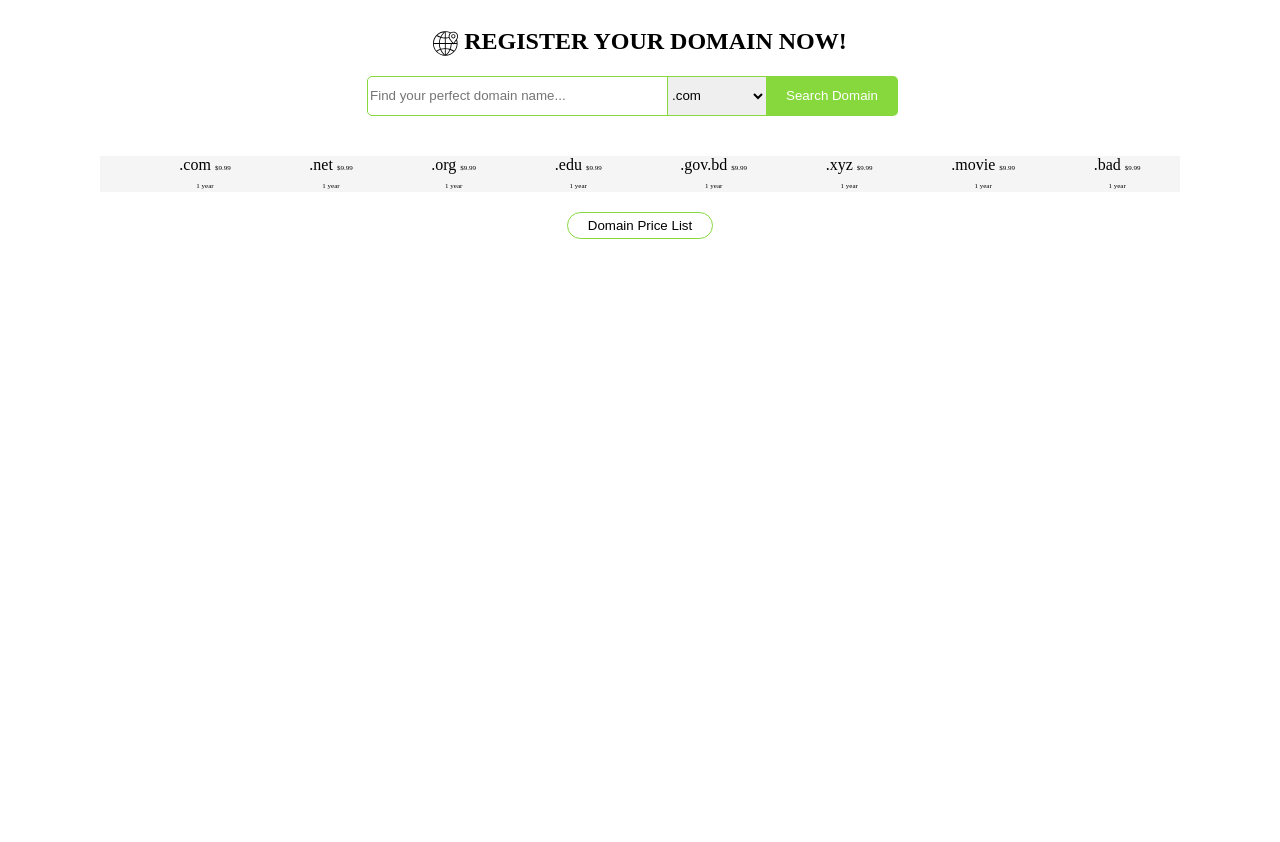
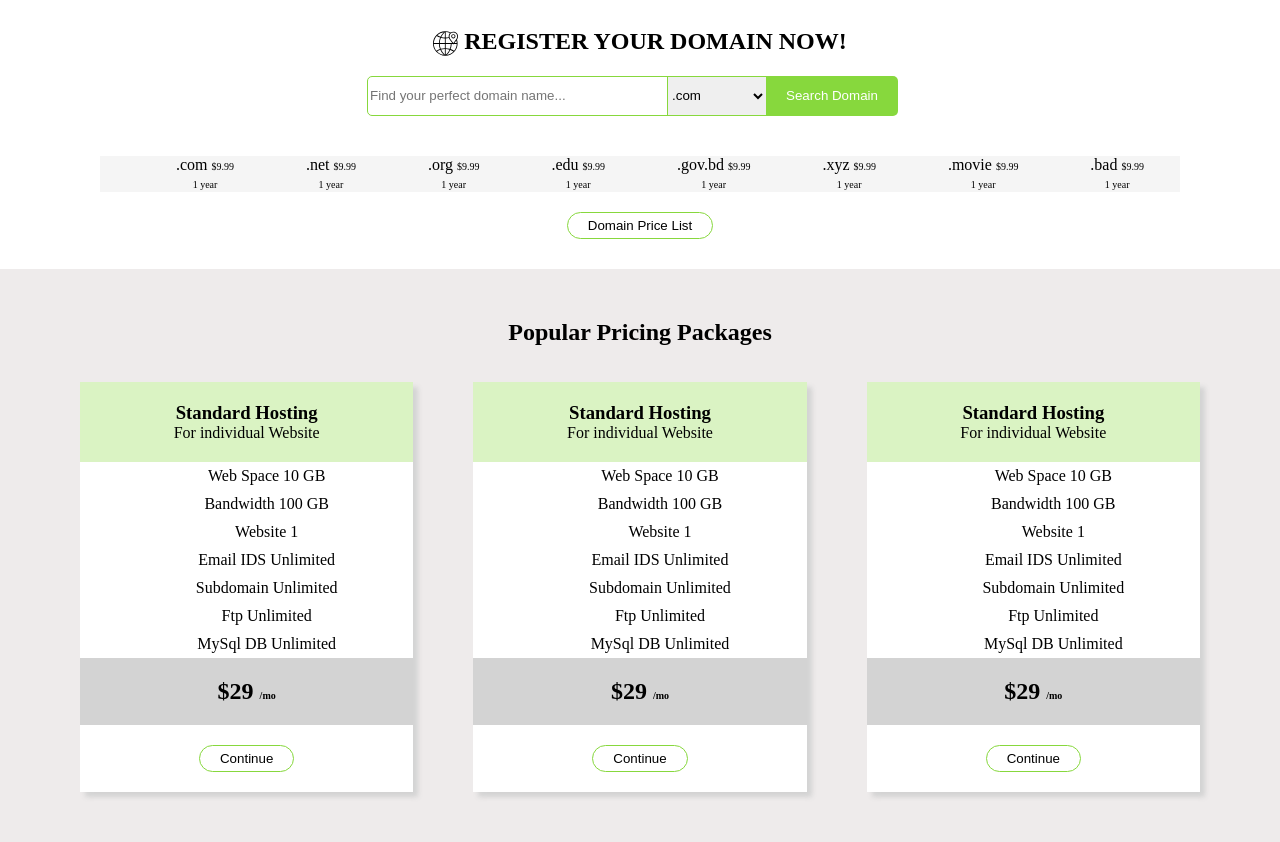
Before and after one commit to bedesignermonir/hosting-website, a plain HTML site: page index.html in a window 1280 px wide. Shown: the part 582-1424 px from the top of the page. Before the commit the page ends 851 px from the top, so only its background shows below. Drawn offline with Linux system fonts and the light colour scheme.

Commit message:
popular price section complete

```diff
--- a/index.html
+++ b/index.html
@@ -97,6 +97,70 @@
     <button class="view-card-button">Domain Price List</button>
 </section>
 <!-- register Domain Section Finished -->
+<section class="popular-pack">
+    <h2>Popular Pricing Packages</h2>
+    <br><br>
+    <div class="pack-card">
+        <div class="pack-card-1">
+            <div class="pack-text">
+                <h3>Standard Hosting</h3>
+                <p>For individual Website</p>
+            </div>
+            <ul class="pack-details">
+                <li>Web Space 10 GB</li>
+                <li>Bandwidth 100 GB</li>
+                <li>Website 1</li>
+                <li>Email IDS Unlimited</li>
+                <li>Subdomain Unlimited</li>
+                <li>Ftp Unlimited</li>
+                <li>MySql DB Unlimited</li>
+            </ul>
+            <div class="pack-price">
+                <h1>$29 <span class="small-text">/mo</span></h1>
+            </div>
+            <button class="start-now-button card-button">Continue</button>
+        </div>
+        <div class="pack-card-1">
+            <div class="pack-text">
+                <h3>Standard Hosting</h3>
+                <p>For individual Website</p>
+            </div>
+            <ul class="pack-details">
+                <li>Web Space 10 GB</li>
+                <li>Bandwidth 100 GB</li>
+                <li>Website 1</li>
+                <li>Email IDS Unlimited</li>
+                <li>Subdomain Unlimited</li>
+                <li>Ftp Unlimited</li>
+                <li>MySql DB Unlimited</li>
+            </ul>
+            <div class="pack-price">
+                <h1>$29 <span class="small-text">/mo</span></h1>
+            </div>
+            <button class="start-now-button card-button">Continue</button>
+        </div>
+        <div class="pack-card-1">
+            <div class="pack-text">
+                <h3>Standard Hosting</h3>
+                <p>For individual Website</p>
+            </div>
+            <ul class="pack-details">
+                <li>Web Space 10 GB</li>
+                <li>Bandwidth 100 GB</li>
+                <li>Website 1</li>
+                <li>Email IDS Unlimited</li>
+                <li>Subdomain Unlimited</li>
+                <li>Ftp Unlimited</li>
+                <li>MySql DB Unlimited</li>
+            </ul>
+            <div class="pack-price">
+                <h1>$29 <span class="small-text">/mo</span></h1>
+            </div>
+            <button class="start-now-button card-button">Continue</button>
+        </div>
+    </div>
+</section>
+<!-- popular pricing package section finished -->
 
 <body>
 
--- a/style.css
+++ b/style.css
@@ -237,7 +237,47 @@
 }
 
 .small-text {
-    font-size: 7px;
+    font-size: 10px;
 }
 
 /* register Doamin */
+.popular-pack {
+    text-align: center;
+    background-color: rgb(238, 235, 235);
+    padding: 50px;
+}
+
+.pack-card {
+    display: grid;
+    grid-template-columns: repeat(3, 1fr);
+}
+
+.pack-card-1 {
+    margin: 0px 30px;
+    background-color: white;
+    box-shadow: 5px 5px 5px lightgray;
+
+}
+
+.pack-text {
+    padding: 20px 0px;
+    background-color: #88d83d4f;
+
+}
+
+.pack-details li {
+    list-style: none;
+    padding: 5px 0px;
+}
+
+.pack-price {
+    padding: 20px 0px;
+    background-color: lightgray;
+}
+
+.card-button {
+    color: black;
+    margin: 20px 0px;
+}
+
+/* popular pricing package */
```
